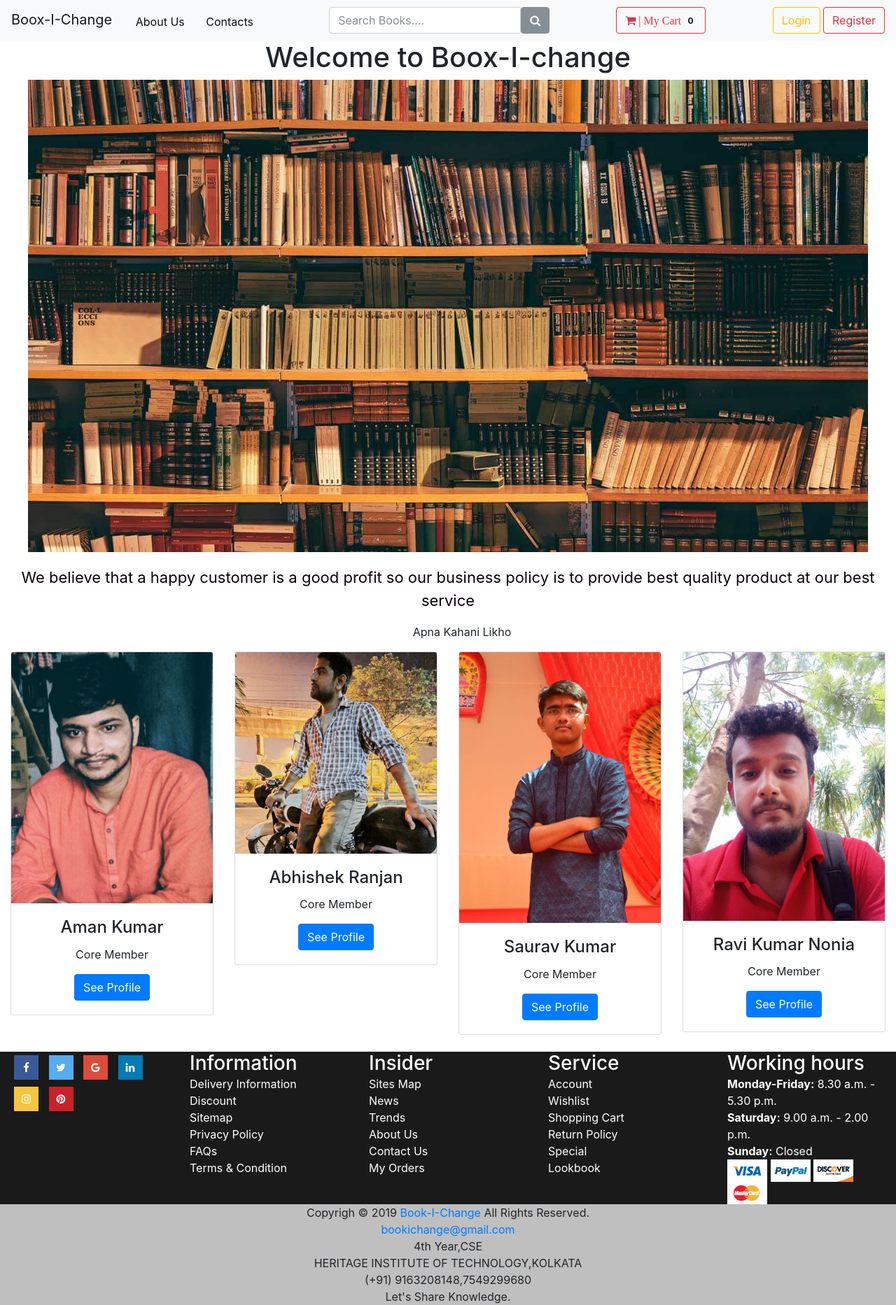
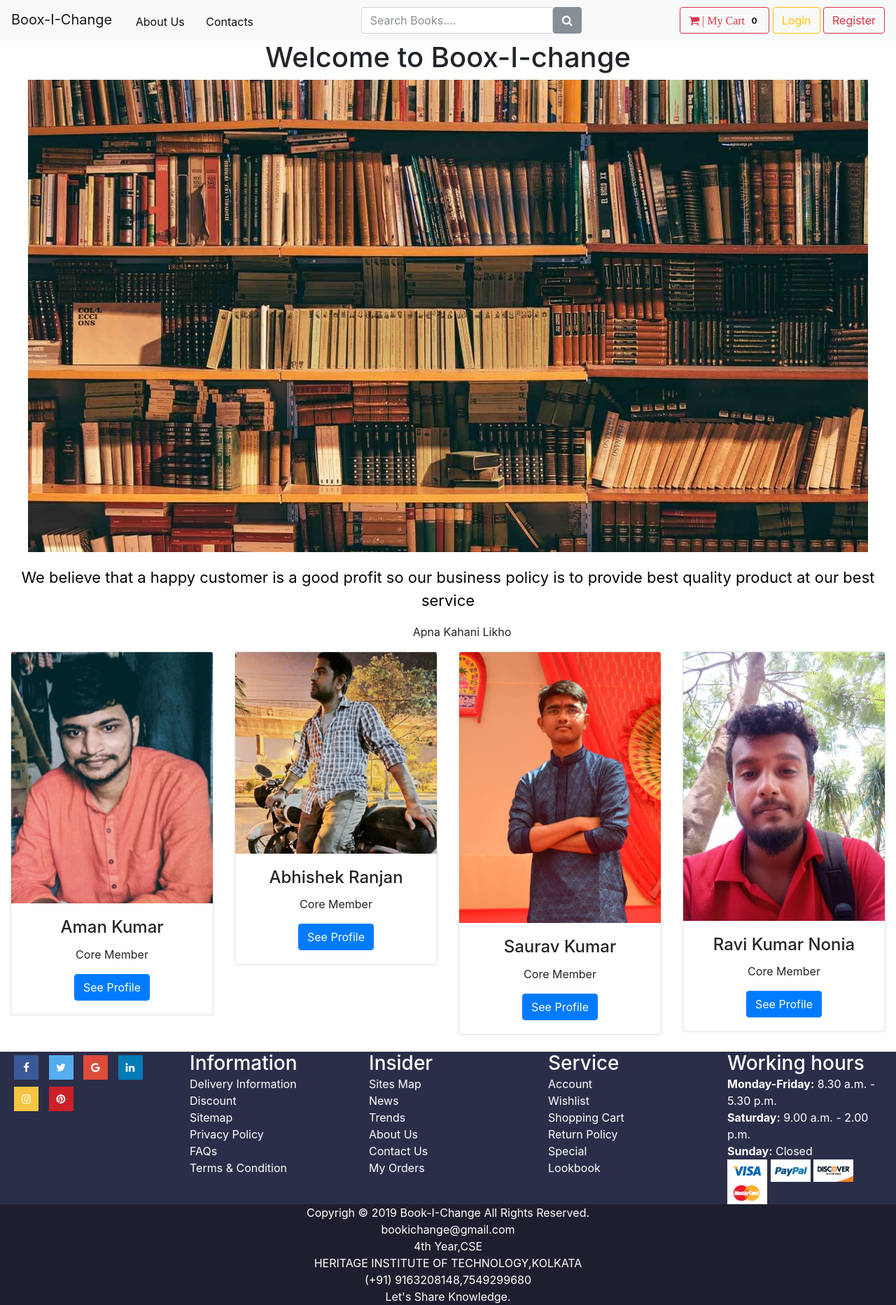
Before and after one commit to amanloc1/Unamed, a PHP site: page / in a window 1280 px wide. Shown: the whole page at 70% size. Run offline with PHP 8.4, Linux system fonts and the light colour scheme.

Commit message:
updated footer and header

```diff
--- a/php/footer.php
+++ b/php/footer.php
@@ -84,7 +84,8 @@ text-align: left;
 }
 </style>
 
-<div class="footer" style="background-color: #1a1a1a;">
+<div class="footer" style="background-color:
+#2b2e49;">
   <div class="container-fluid">
         <div class="row">
             <div class="col-sm">
@@ -173,7 +174,7 @@ text-align: left;
 
 </div>
 <!-- Footer Text -->
-<div style="background-color: #bfbfbf;">
+<div class="footer" style="background-color: #1e1f2e;">
 				<div>
 				  Copyrigh © 2019 <a href="/myweb/index.php">Book-I-Change</a> All Rights Reserved.
       	</div>
--- a/php/header.php
+++ b/php/header.php
@@ -18,7 +18,11 @@
       </div>
     </form>
   </div>
-  <div>
+
+
+
+  <!--Login-register-->
+  <div class="login-container">
   <button class="btn btn-outline-danger my-2 my-sm-0" type="button" a href="#">
     <i class="fa fa-shopping-cart"> | My Cart</i>
 
@@ -31,10 +35,6 @@
     ?>
 
   </button>
-
-  </div>
-  <!--Login-register-->
-  <div class="login-container">
         <button class="btn btn-outline-warning my-2 my-sm-0" onclick="window.location.href = 'others/login/login_index.html';">Login</button>
         <button class="btn btn-outline-danger my-2 my-sm-0" type="button" a href="#">Register</button>
   </div>
```
